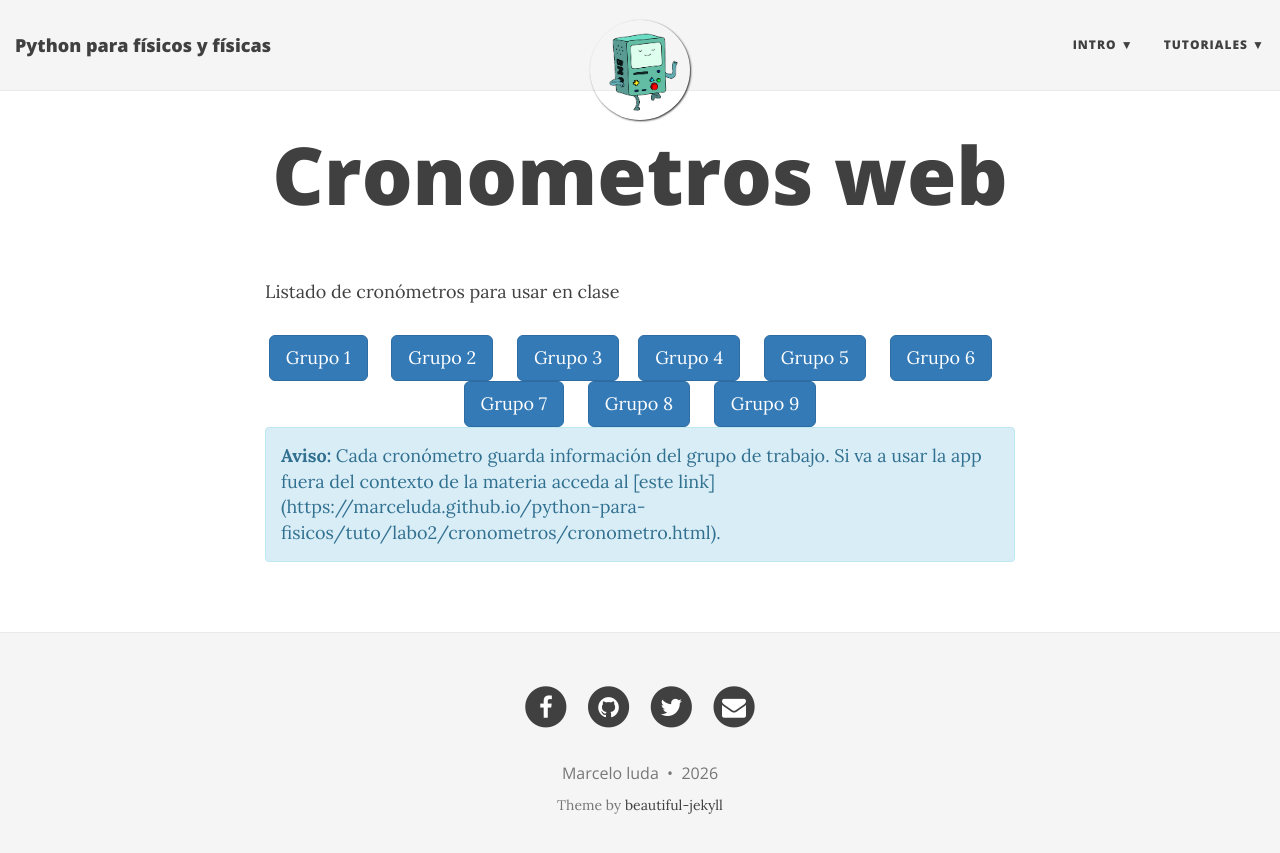
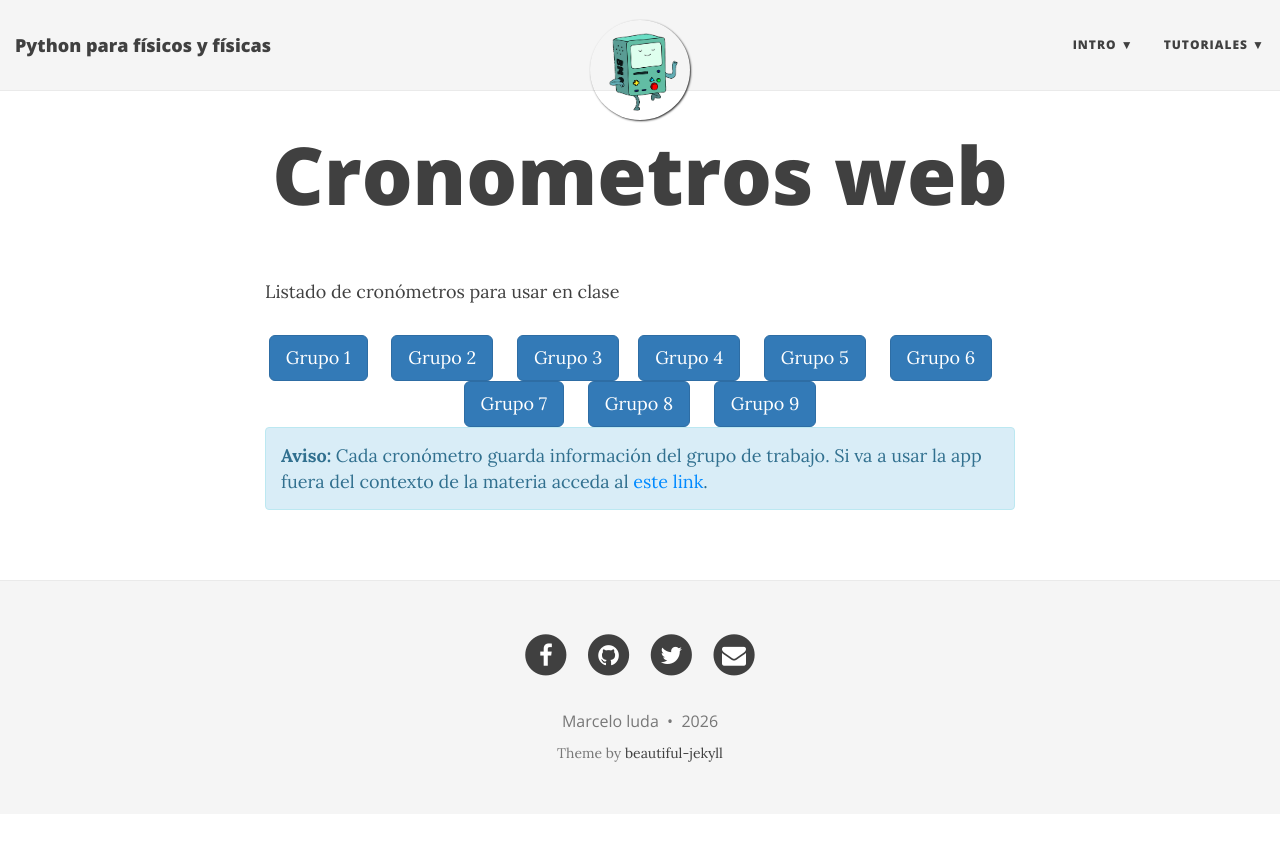
Before and after one commit to marceluda/python-para-fisicos, a Jekyll site: the page built from tuto/labo2/cronometros.md, in a window 1280 px wide. Shown: the top 853 px of the page. Built offline with Jekyll 4.4.1, drawn with Linux system fonts in a browser that asks for light colours; nearby versions of some CDN libraries; some of the changed lines change nothing that is shown.

Commit message:
Update link formatting in cronometros.md

```diff
--- a/tuto/labo2/cronometros.md
+++ b/tuto/labo2/cronometros.md
@@ -63,5 +63,5 @@ Grupo 9
 
 
 <div class="alert alert-info" role="alert" >
-  <strong>Aviso:</strong> Cada cronómetro guarda información del grupo de trabajo. Si va a usar la app fuera del contexto de la materia acceda al [este link](https://marceluda.github.io/python-para-fisicos/tuto/labo2/cronometros/cronometro.html).
+  <strong>Aviso:</strong> Cada cronómetro guarda información del grupo de trabajo. Si va a usar la app fuera del contexto de la materia acceda al <a href="https://marceluda.github.io/python-para-fisicos/tuto/labo2/cronometros/cronometro.html">este link</a>.
 </div>
```
